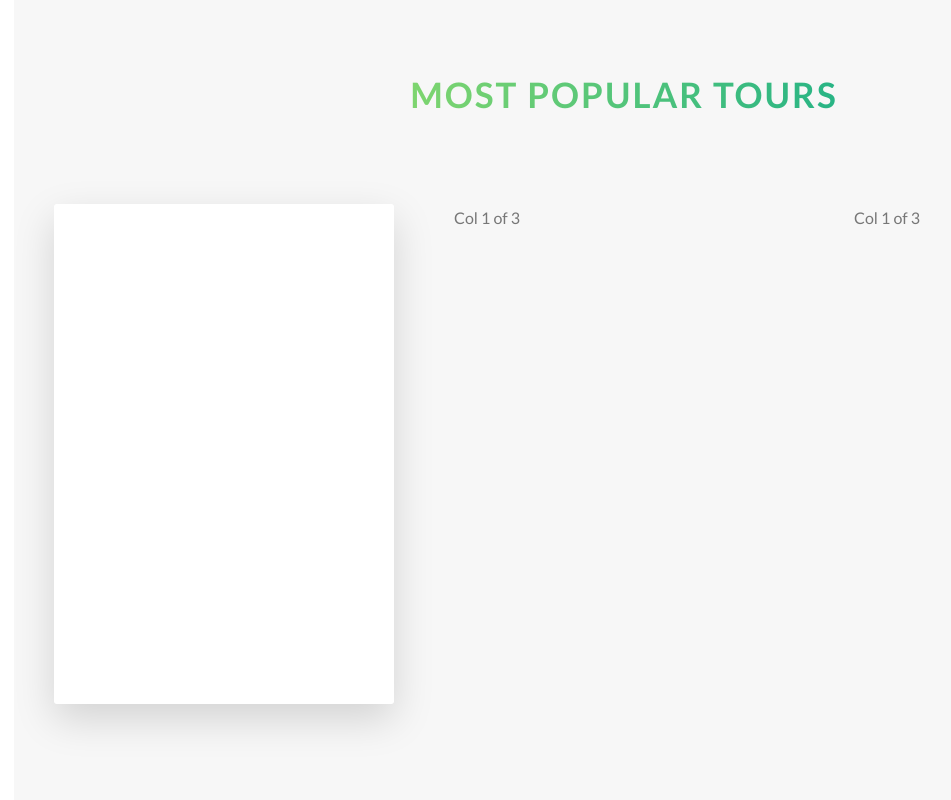
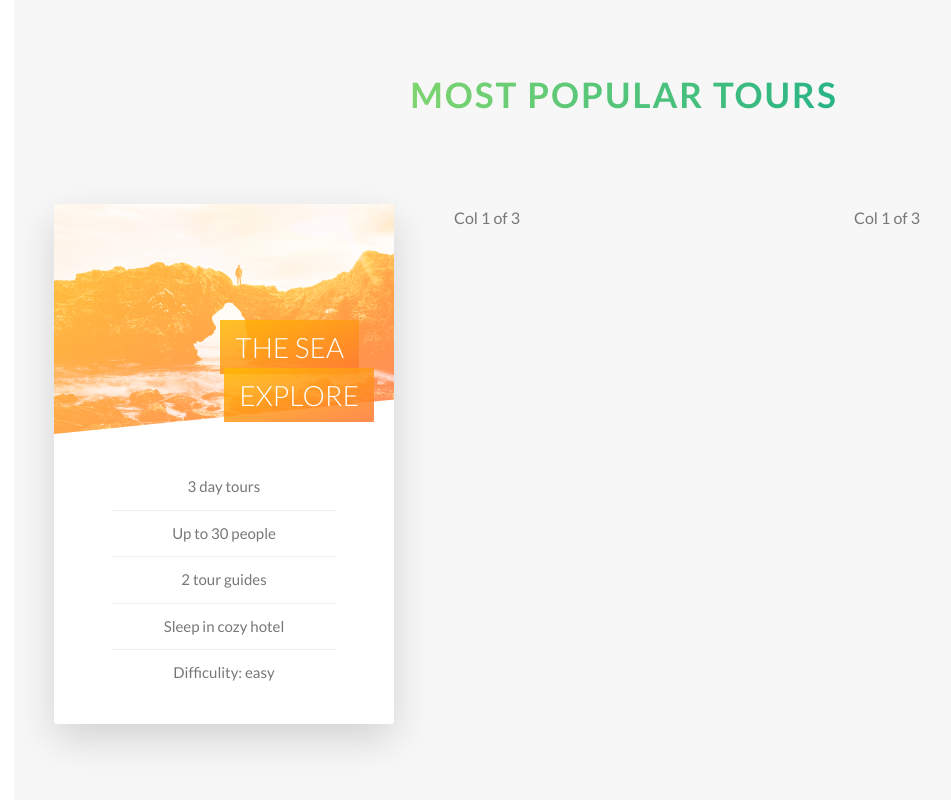
Before and after one commit to aromaton41/Natoures, a website: page index.html in a window 1280 px wide. Shown: the part 2320-3120 px from the top of the page, without its empty margins (16-967 px from the left). Drawn offline with Linux system fonts and the light colour scheme.

Commit message:
building tours section part2

```diff
--- a/index.html
+++ b/index.html
@@ -147,7 +147,23 @@
         <div class="row">
           <div class="col-1-of-3">
             <div class="card">
-              <div class="card__side card__side--front">FRONT</div>
+              <div class="card__side card__side--front">
+                <div class="card__picture card__picture--1">&nbsp;</div>
+                <h4 class="card__heading">
+                  <span class="card__heading-span card__heading-span--1">
+                    The Sea Explore
+                  </span>
+                </h4>
+                <div class="card__details">
+                  <ul>
+                    <li>3 day tours</li>
+                    <li>Up to 30 people</li>
+                    <li>2 tour guides</li>
+                    <li>Sleep in cozy hotel</li>
+                    <li>Difficulity: easy</li>
+                  </ul>
+                </div>
+              </div>
               <div class="card__side card__side--back card__side--back-1">
                 BACK
               </div>
--- a/sass/abstracts/_variables.scss
+++ b/sass/abstracts/_variables.scss
@@ -9,6 +9,7 @@ $color-tertiary-light: #2998ff;
 $color-tertiary-dark: #5643fa;
 
 $color-grey-light-1: #f7f7f7;
+$color-grey-light-2: #eee;
 
 $color-grey-drak: #777;
 $color-white: #fff;
--- a/sass/components/_card.scss
+++ b/sass/components/_card.scss
@@ -2,12 +2,10 @@
   perspective: 150rem;
   -moz-perspective: 150rem;
   position: relative;
-  height: 50rem;
+  height: 52rem;
 
   &__side {
-    color: #fff;
-    font-size: 2rem;
-    height: 50rem;
+    height: 52rem;
     transition: all 0.8s ease;
     position: absolute;
     top: 0;
@@ -15,6 +13,7 @@
     width: 100%;
     backface-visibility: hidden;
     border-radius: 3px;
+    overflow: hidden;
     box-shadow: 0 1.5rem 4rem rgba($color-black, 0.15);
 
     &--front {
@@ -35,9 +34,75 @@
   }
 
   &:hover &__side--front {
-    transform: rotateY(180deg);
+    transform: rotateY(-180deg);
   }
   &:hover &__side--back {
     transform: rotateY(0);
   }
+  //front side style
+  &__picture {
+    background-size: cover;
+    height: 23rem;
+    background-blend-mode: screen;
+
+    -webkit-clip-path: polygon(0 0, 100% 0, 100% 85%, 0 100%);
+    clip-path: polygon(0 0, 100% 0, 100% 85%, 0 100%);
+    &--1 {
+      background-image: linear-gradient(
+          to right bottom,
+          $color-secondary-light,
+          $color-secondary-dark
+        ),
+        url(../img/nat-5.jpg);
+    }
+    &--2 {
+      background-image: url(../img/nat-6.jpg);
+    }
+    &--3 {
+      background-image: url(../img/nat-7.jpg);
+    }
+  }
+
+  &__heading {
+    font-size: 2.8rem;
+    font-weight: 300;
+    text-transform: uppercase;
+    color: $color-white;
+    text-align: right;
+    position: absolute;
+    top: 12rem;
+    right: 2rem;
+    width: 75%;
+  }
+
+  &__heading-span {
+    padding: 1rem 1.5rem;
+    box-decoration-break: clone;
+    -webkit-box-decoration-break: clone;
+
+    &--1 {
+      background-image: linear-gradient(
+        to right bottom,
+        rgba($color-secondary-light, 0.85),
+        rgba($color-secondary-dark, 0.85)
+      );
+    }
+  }
+  &__details {
+    padding: 3rem;
+    ul {
+      list-style: none;
+      width: 80%;
+      margin: 0 auto;
+      li {
+        text-align: center;
+        font-size: 1.5rem;
+        padding: 1rem;
+
+        &:not(:last-child) {
+          border-bottom: 1px solid $color-grey-light-2;
+        }
+      }
+    }
+  }
 }
--- a/sass/layout/_header.scss
+++ b/sass/layout/_header.scss
@@ -10,6 +10,7 @@
   background-position: top;
   position: relative;
 
+  -webkit-clip-path: polygon(0 0, 100% 0, 100% 75vh, 0 100%);
   clip-path: polygon(0 0, 100% 0, 100% 75vh, 0 100%);
 
   &__logo-box {
```
Also changed, not shown: css/style.css.
